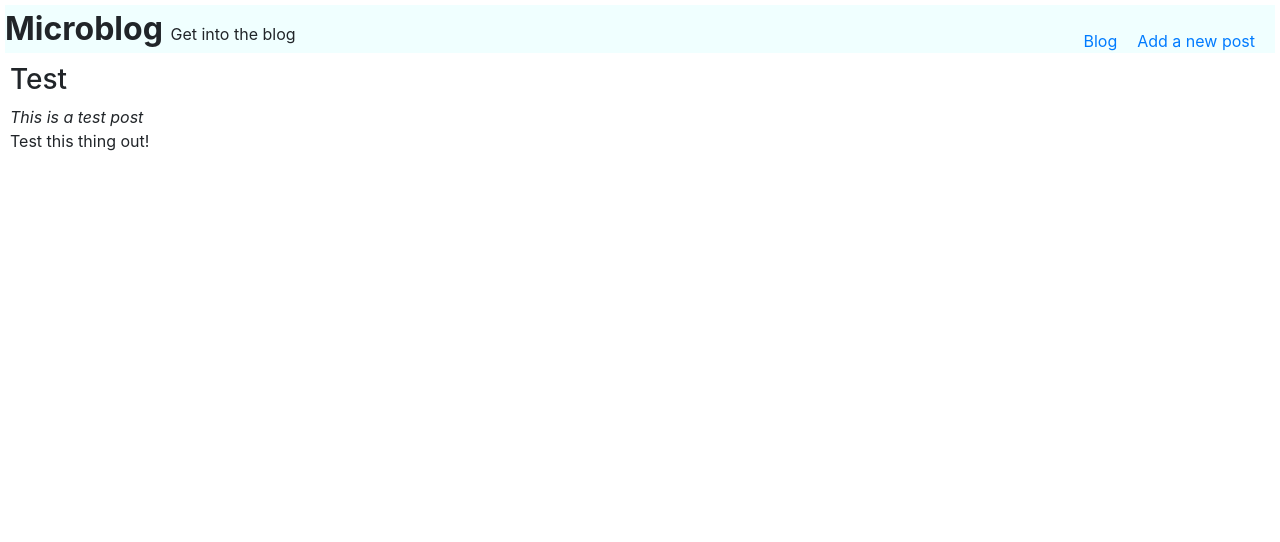
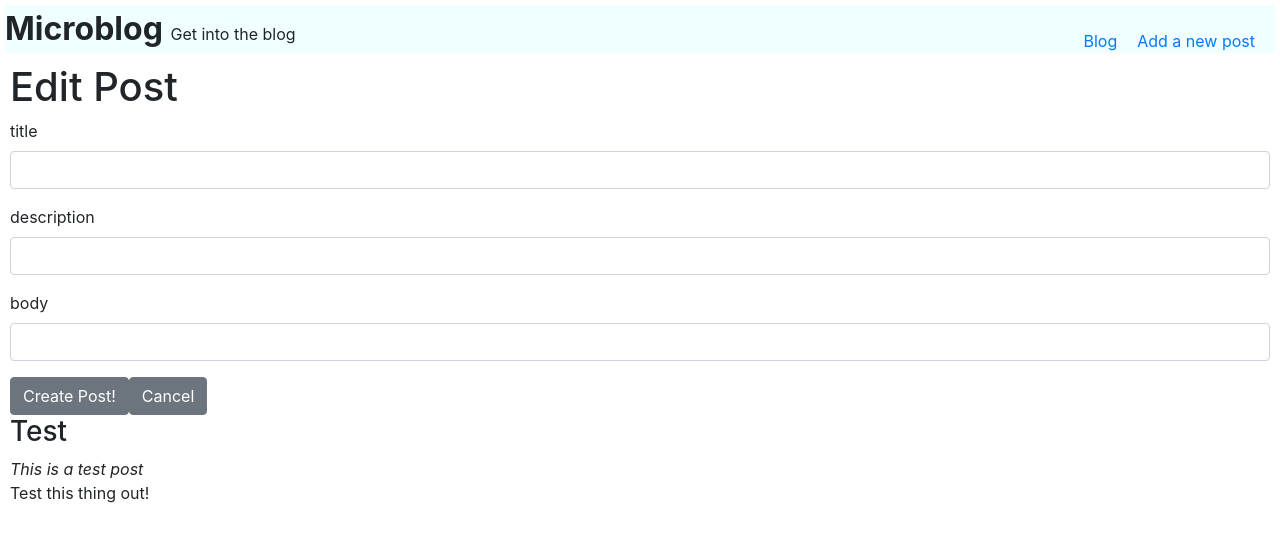
Before and after one commit to jakejg/react-microblog, a React (Create React App) app: page /12 in a window 1280 px wide. Shown: the top 542 px of the page. Built offline with nearby package versions, Linux system fonts and the light colour scheme.

Commit message:
added edit form for posts

```diff
--- a/src/App.js
+++ b/src/App.js
@@ -2,18 +2,24 @@ import React, { useState } from 'react';
 import Routes from './Routes';
 import Navbar from './Navbar';
 import './App.css';
-import {v4 as uuid} from 'uuid';
+
 
 function App() {
     const [posts, setPosts] = useState({12:{title: "Test", description: "This is a test post", body: "Test this thing out!"}});
 
-    const addPost = ({title, description, body}) => {
-        setPosts(posts => ({...posts, [uuid()]: {title, description, body}}))
+    const addOrEditPost = ({title, description, body}, id) => {
+        setPosts(posts => {
+            const postsCopy = {...posts};
+            postsCopy[id] = {title, description, body};
+            return postsCopy;
+        })
     }
+
+
     return (
         <div>
             <Navbar />
-            <Routes posts={posts} addPost={addPost} />
+            <Routes posts={posts} addOrEditPost={addOrEditPost} />
         </div>
     );
 }
--- a/src/NewPostForm.js
+++ b/src/NewPostForm.js
@@ -2,8 +2,9 @@ import React, { useState } from 'react';
 import { Button } from 'reactstrap';
 import FormGroupComp from './FormGroupComp';
 import { useHistory, Link } from 'react-router-dom';
+import {v4 as uuid} from 'uuid';
 
-const NewPostForm = ({addPost}) => {
+const NewPostForm = ({addOrEditPost, title, id}) => {
     const [formData, setFormData] = useState({title: "", description: "", body: ""});
     const history = useHistory();
 
@@ -13,14 +14,16 @@ const NewPostForm = ({addPost}) => {
     }
 
     const handleSubmit = (e) => {
+
         e.preventDefault();
-        addPost(formData);
+        const postId = id || uuid();
+        addOrEditPost(formData, postId);
         history.push('/')
     }
 
     return (
         <div className="DiscountForm">
-            <h1>New Post</h1>
+            <h1>{title}</h1>
             <form >
                 {Object.keys(formData).map(field => <FormGroupComp key={field} field={field} formData={formData} handleChange={handleChange} type="text" />)}
                 <Button onClick={handleSubmit}>Create Post!</Button>
--- a/src/Post.js
+++ b/src/Post.js
@@ -1,13 +1,18 @@
-import React from 'react';
+import React, { useState } from 'react';
 import { useParams } from 'react-router-dom';
 import './styles/Post.css';
-const Post = ({posts}) => {
+import NewPostForm from './NewPostForm';
+const Post = ({posts, addOrEditPost}) => {
+    const [edit, setEdit] = useState(true);
+
     const { postId } = useParams();
     const postIdKey = Object.keys(posts).find(id => id === postId);
     const post = posts[postIdKey];
 
+
     return (
         <div className="Post">
+            {edit && <NewPostForm addOrEditPost={addOrEditPost} title="Edit Post" id={postIdKey}/>}
            <h3>{post.title}</h3>
            <div><i>{post.description}</i></div>
            <div>{post.body}</div>
--- a/src/Routes.js
+++ b/src/Routes.js
@@ -5,17 +5,17 @@ import Home from './Home';
 import Post from './Post';
 
 
-const Routes = ({posts, addPost}) => {
+const Routes = ({posts, addOrEditPost}) => {
     return(
         <Switch>
             <Route exact path='/'>
                 <Home posts={posts} />
             </Route>
             <Route exact path='/new'>
-                <NewPostForm addPost={addPost}/>
+                <NewPostForm addOrEditPost={addOrEditPost} title="New Post"/>
             </Route>
             <Route exact path='/:postId'>
-                <Post posts={posts}/>
+                <Post posts={posts} addOrEditPost={addOrEditPost}/>
             </Route>
 
             <Redirect to='/' />
```
